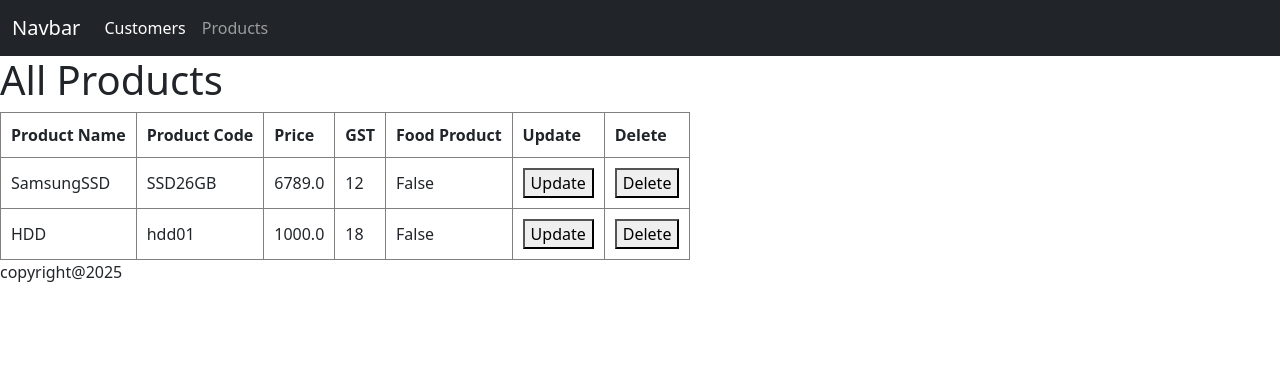
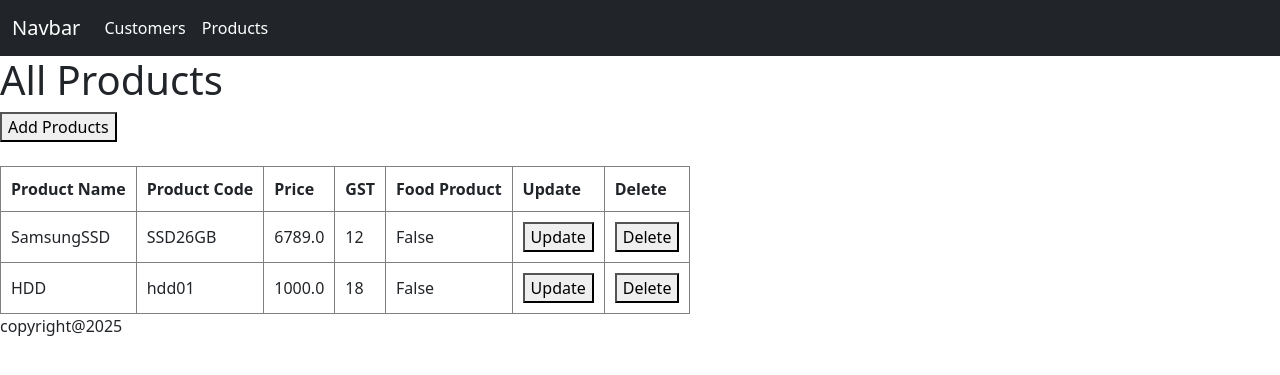
Before and after one commit to SPraveeen/django_tutorial, a Django app: page /inventory/products/ in a window 1280 px wide. Shown: the top 375 px of the page. Run offline with Django 5.2, Linux system fonts and the light colour scheme; data comes from the database, SQL or seed files in the repository; both versions use the stored data as it was after the commit; parts of the project's set-up code (start-up, migrations or seed data) failed here and were passed over; some libraries are stand-ins or nearby versions.

Commit message:
created menu

```diff
--- a/DjangoProject/settings.py
+++ b/DjangoProject/settings.py
@@ -9,7 +9,7 @@ https://docs.djangoproject.com/en/5.2/topics/settings/
 For the full list of settings and their values, see
 https://docs.djangoproject.com/en/5.2/ref/settings/
 """
-
+import os
 from pathlib import Path
 
 # Build paths inside the project like this: BASE_DIR / 'subdir'.
@@ -39,6 +39,7 @@ INSTALLED_APPS = [
     'django.contrib.staticfiles',
     'Inventory',
     'Frontend',
+    'Ordersinventory',
     'bootstrap5',
 ]
 
--- a/Frontend/templates/customers_add.html
+++ b/Frontend/templates/customers_add.html
@@ -2,6 +2,10 @@
 {% block content %}
 
 <h1>Customer Add Page</h1>
+
+<a href="/orders/all/customers/">
+    <button>Back</button><br>
+</a><br>
 
 <form action="" method="POST">
     {% csrf_token %}
--- a/Frontend/templates/navbar.html
+++ b/Frontend/templates/navbar.html
@@ -5,13 +5,13 @@
             aria-controls="navbarSupportedContent" aria-expanded="false" aria-label="Toggle navigation">
             <span class="navbar-toggler-icon"></span>
         </button>
-        <div class="collapse navbar-collapse" id="navbarSupportedContent">
-            <ul class="navbar-nav me-auto mb-2 mb-lg-0">
+        <div class="collapse navbar-collapse" id="navbarNav">
+            <ul class="navbar-nav">
                 <li class="nav-item">
                     <a class="nav-link active" aria-current="page" href="/orders/all/customers/">Customers</a>
                 </li>
                 <li class="nav-item">
-                    <a class="nav-link" href="/inventory/products/">Products</a>
+                    <a class="nav-link active" href="/inventory/products/">Products</a>
                 </li>
             </ul>
         </div>
--- a/Frontend/templates/products.html
+++ b/Frontend/templates/products.html
@@ -2,6 +2,10 @@
 {% block content %}
 
 <h1>All Products</h1>
+
+<a href="/inventory/products/add/">
+    <button>Add Products</button><br>
+</a><br>
 
 <table>
     <thead>
--- a/Frontend/templates/products_add.html
+++ b/Frontend/templates/products_add.html
@@ -2,6 +2,11 @@
 {% block content %}
 
 <h1>Products Adding Page</h1>
+
+<a href="/inventory/products/">
+    <button>Back</button><br>
+</a><br>
+
 <form action="" method="POST">
     {% csrf_token %}
     {{product_form}}
--- a/Inventory/admin.py
+++ b/Inventory/admin.py
@@ -1,5 +1,7 @@
 from django.contrib import admin
 from .models import *
+from Ordersinventory.models import *
 
 # Register your models here.
 admin.site.register(Product)
+admin.site.register(Customer)
```
Also changed, not shown: Frontend/templates/customers.html (+7 -1 lines), Ordersinventory/migrations/0001_initial.py (added), db.sqlite3.
